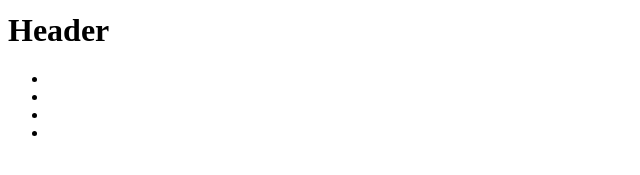
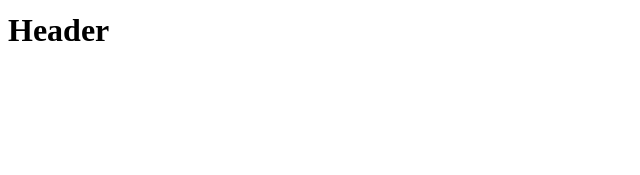
Before and after one commit to TarasovArtem/Pug, a plain HTML site: page newIndex.html in a window 1280 px wide. Shown: the part 185-360 px from the top of the page, 0-640 px from the left. Drawn offline with Linux system fonts and the light colour scheme.

Commit message:
test: remove list

```diff
--- a/newIndex.html
+++ b/newIndex.html
@@ -11,11 +11,6 @@
     <h1>Header</h1>
     <h1>Header</h1>
     <h1>Header</h1>
-    <ul>
-        <li></li>
-        <li></li>
-        <li></li>
-        <li></li>
-    </ul>
+
 </body>
 </html>
```
